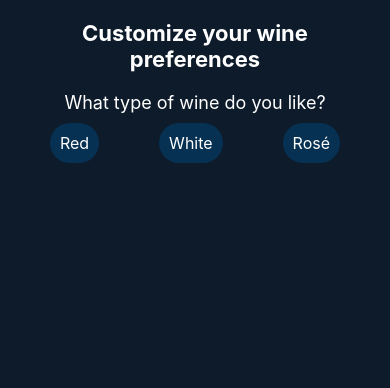
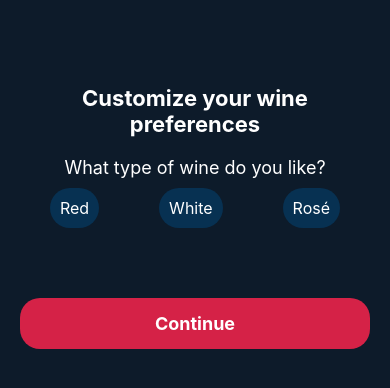
Before and after one commit to Cabezlea/Vinum, a React Native app: screen /Questions in a window 390 px wide. Shown: the top 388 px of the page. Built offline with nearby package versions, Linux system fonts and the light colour scheme.

Commit message:
Need to fix bar positioning and continue button. Finish styling

```diff
--- a/package.json
+++ b/package.json
@@ -15,6 +15,7 @@
     "@fortawesome/free-regular-svg-icons": "^6.5.2",
     "@fortawesome/free-solid-svg-icons": "^6.5.2",
     "@fortawesome/react-native-fontawesome": "^0.3.2",
+    "@ptomasroos/react-native-multi-slider": "^2.2.2",
     "@react-native-community/masked-view": "^0.1.11",
     "@react-native-community/slider": "^4.5.2",
     "@react-navigation/bottom-tabs": "^6.5.20",
--- a/pages/Questions.jsx
+++ b/pages/Questions.jsx
@@ -1,33 +1,18 @@
-import React, { useState, useEffect } from 'react';
-import { View, Text, StyleSheet, TouchableOpacity, ScrollView } from 'react-native';
-import Slider from '@react-native-community/slider';
+import React, { useState } from 'react';
+import { View, Text, StyleSheet, TouchableOpacity } from 'react-native';
+import MultiSlider from '@ptomasroos/react-native-multi-slider';
 
 const Questions = () => {
   const [wineType, setWineType] = useState(null);
   const [sweetness, setSweetness] = useState(null);
   const [accompaniment, setAccompaniment] = useState(null);
-  const [priceRange, setPriceRange] = useState([20, 50]); // Initialize with min and max range
-
-  const [showSweetness, setShowSweetness] = useState(false);
-  const [showAccompaniment, setShowAccompaniment] = useState(false);
-  const [showPriceRange, setShowPriceRange] = useState(false);
-
-  useEffect(() => {
-    if (wineType) setShowSweetness(true);
-  }, [wineType]);
-
-  useEffect(() => {
-    if (sweetness) setShowAccompaniment(true);
-  }, [sweetness]);
-
-  useEffect(() => {
-    if (accompaniment) setShowPriceRange(true);
-  }, [accompaniment]);
+  const [priceRange, setPriceRange] = useState([0, 50]); // Range starts from 0
 
   return (
-    <ScrollView style={styles.container}>
+    <View style={styles.container}>
       <Text style={styles.headerText}>Customize your wine preferences</Text>
 
+      {/* Wine Type Selection */}
       <View style={styles.section}>
         <Text style={styles.questionText}>What type of wine do you like?</Text>
         <View style={styles.buttonContainer}>
@@ -43,7 +28,8 @@ const Questions = () => {
         </View>
       </View>
 
-      {showSweetness && (
+      {/* Sweetness Level Selection */}
+      {wineType && (
         <View style={styles.section}>
           <Text style={styles.questionText}>What's your preferred sweetness level?</Text>
           <View style={styles.buttonContainer}>
@@ -60,7 +46,8 @@ const Questions = () => {
         </View>
       )}
 
-      {showAccompaniment && (
+      {/* Accompaniment Selection */}
+      {sweetness && (
         <View style={styles.section}>
           <Text style={styles.questionText}>How do you like to accompany your wine?</Text>
           <View style={styles.buttonContainer}>
@@ -77,24 +64,33 @@ const Questions = () => {
         </View>
       )}
 
-      {showPriceRange && (
+      {/* Price Range Selection */}
+      {accompaniment && (
         <View style={styles.section}>
           <Text style={styles.questionText}>What is your price range?</Text>
-          <Slider
-            style={styles.slider}
-            minimumValue={20}
-            maximumValue={50}
-            minimumTrackTintColor="#D52247"
-            maximumTrackTintColor="#FFFFFF"
+          <MultiSlider
+            values={priceRange}
+            sliderLength={280} // Adjust width to full width if needed
+            onValuesChange={(values) => setPriceRange(values)}
+            min={0}
+            max={50}
             step={1}
-            values={priceRange}
-            onValueChange={(values) => setPriceRange(values)}
+            allowOverlap={false}
+            snapped
+            minMarkerOverlapDistance={30}
           />
           <Text style={styles.rangeText}>From ${priceRange[0]} To ${priceRange[1]}</Text>
         </View>
       )}
 
-    </ScrollView>
+      {/* Continue Button */}
+      {priceRange && (
+        <TouchableOpacity style={styles.continueButton}>
+          <Text style={styles.continueButtonText}>Continue</Text>
+        </TouchableOpacity>
+      )}
+
+    </View>
   );
 };
 
@@ -102,6 +98,7 @@ const styles = StyleSheet.create({
   container: {
     flex: 1,
     padding: 20,
+    paddingTop: 85, // Increased top padding
     backgroundColor: '#0D1B2A',
   },
   headerText: {
@@ -135,7 +132,7 @@ const styles = StyleSheet.create({
     fontSize: 16,
   },
   slider: {
-    width: '100%',
+    width: '100%', // Ensure the slider is full width
     height: 40,
   },
   rangeText: {
@@ -147,6 +144,18 @@ const styles = StyleSheet.create({
   section: {
     marginBottom: 30,
   },
+  continueButton: {
+    backgroundColor: '#D52247',
+    padding: 15,
+    borderRadius: 20,
+    alignItems: 'center',
+    marginTop: 20,
+  },
+  continueButtonText: {
+    color: '#FFFFFF',
+    fontSize: 18,
+    fontWeight: 'bold',
+  },
 });
 
 export default Questions;
```
Also changed, not shown: 1 other file (tests, documents, lock files or other folders).
